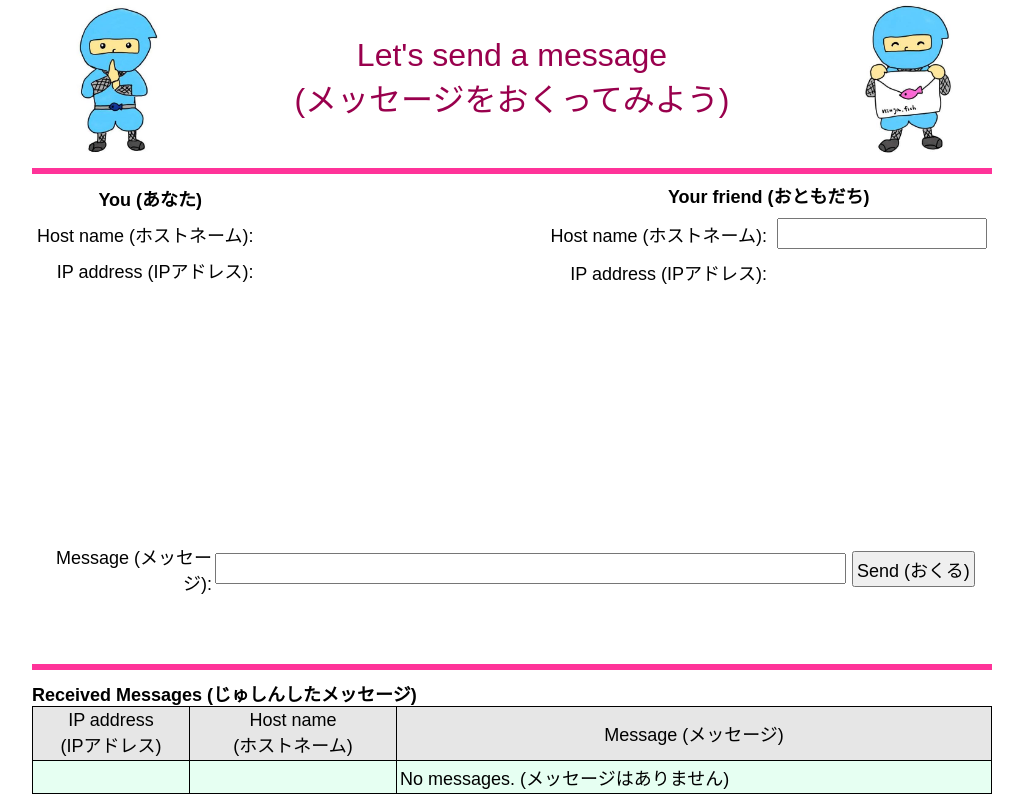
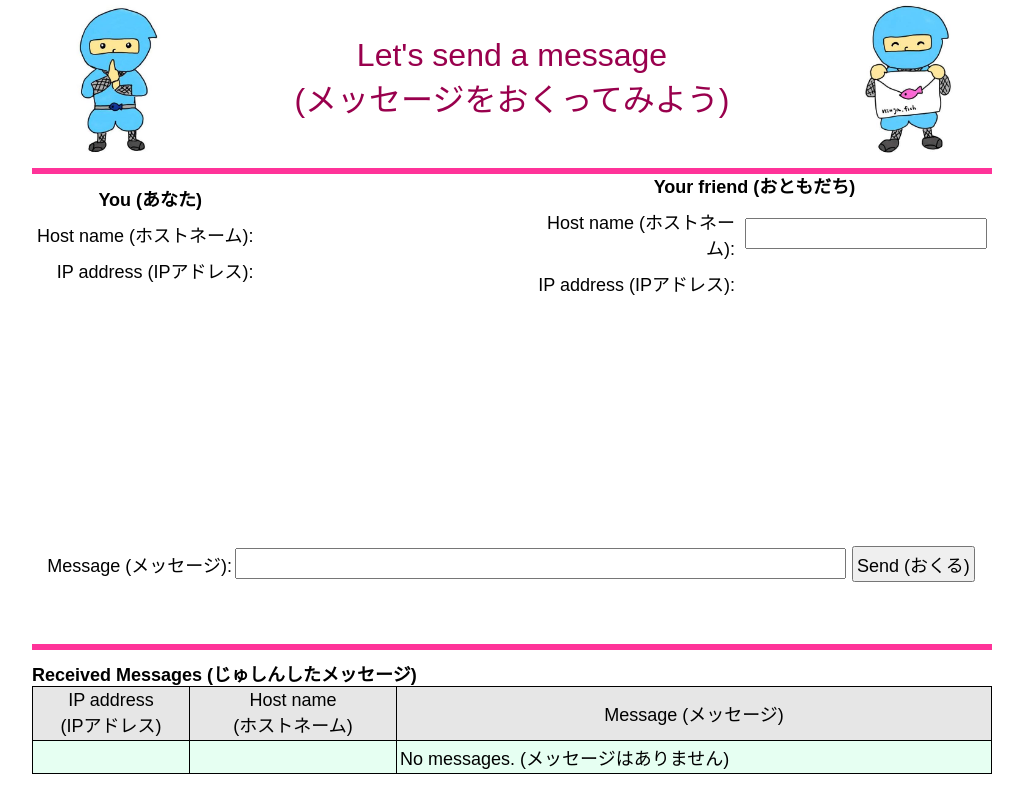
Before and after one commit to SIJP-ORG/internet-class, a Flask app: template message/messageapp/templates/main.html in a window 1280 px wide. Shown: the whole page, without its empty margins (128-1151 px from the left). Run offline with Flask 2, Linux system fonts and the light colour scheme; the template is opened without the code that fills it, so the values that code supplies are empty.

Commit message:
clean up style

```diff
--- a/message/messageapp/static/style.css
+++ b/message/messageapp/static/style.css
@@ -33,35 +33,10 @@ th, td {
 }
 
 .blink {
-    animation: blinker 1.5s linear infinite;
+    animation: blinker 2s linear infinite;
 }
-
 @keyframes blinker {
-    50% { opacity: 0; }
-}
-
-.left {
-    float: left;
-}
-
-.right {
-    float: right;
-}
-
-th.send-header {
-    text-align: center;
-}
-
-td.send-label {
-    text-align: right;
-}
-
-td.send-value {
-    text-align: left;
-}
-
-#destination2 {
-    width: 200px;
+    50% { opacity: 0.2; }
 }
 
 .hidden {
@@ -76,52 +51,58 @@ td.send-value {
     grid-gap: 10px;
     align-items: center;
 }
-
 .title-img {
     max-width: 100%;
     max-height: 100%;
 }
-
 .title-string {
     color: #99004d;
-    margin: 10px;
     font-size: xx-large;
     text-align: center;
 }
 
 .send-container {
     display: grid;
-    grid-template-columns: 5fr 5fr;
-    grid-template-rows: 100px 240px 50px 50px;
+    grid-template-columns: 1fr 1fr;
+    grid-template-rows: 100px 240px 40px 40px;
     grid-gap: 10px;
     align-items: center;
 }
-
 .send-child:nth-child(1) {
     grid-column:1/2;
     grid-row:1/2;
     margin-right: auto;
 }
-
 .send-child:nth-child(2) {
     grid-column:2/3;
     grid-row:1/2;
     margin-left: auto;
 }
-
 .send-child:nth-child(3) {
     grid-column:1/3;
     grid-row:2/3;
 }
-
 .send-child:nth-child(4) {
     grid-column:1/3;
     grid-row:3/4;
 }
-
 .send-child:nth-child(5) {
     grid-column:1/3;
     grid-row:4/5;
+}
+
+.machine-header {
+    text-align: center;
+}
+.machine-label {
+    text-align: right;
+}
+.machine-value {
+    text-align: left;
+}
+
+#destination2 {
+    width: 200px;
 }
 
 .send-image {
@@ -132,58 +113,48 @@ td.send-value {
 
 .message-container {
     display: grid;
-    grid-template-columns: 180px 1fr 10px 140px;
+    grid-template-columns: 200px 1fr 10px 140px;
     grid-gap: 3px;
     align-items: center;
+}
+#message-label {
+    text-align: right;
+}
+#message-input {
+    width: 100%;
 }
 
 .error-message {
     color: red;
-    margin-right: 20px;
 }
 
-#message-label {
-    text-align: right;
+.received-title {
+    font-weight: bold;
 }
 
-#message-input {
+.msgtab {
     width: 100%;
 }
-
-table.msgtab {
-    width: 100%;
+.msghdr {
+    background-color: #e6e6e6;
 }
-
 .msgcell {
     border: 1px solid black;
     padding: 3px;
 }
-
 th.msgcell {
     text-align: center;
     font-weight: normal;
 }
-
 .msgip {
     width: 150px;
 }
-
 .msghost {
     width: 200px;
 }
-
-.msghdr {
-    background-color: #e6e6e6;
-}
-
 .msgrow:nth-child(even) {
     background-color: #e6fff2;
 }
-
 .msgrow:nth-child(odd) {
     background-color: #ffffe6;
 }
-
-.message-title {
-    font-weight: bold;
-}
--- a/message/messageapp/templates/main.html
+++ b/message/messageapp/templates/main.html
@@ -18,28 +18,27 @@
 
       function refreshMessageBlock()
       {
-         $('#message-block').load("table");
+         $('#received-table').load("table");
       }
 
       function swapResultBlocks()
       {
+        var status_block = document.getElementById("status-block");
+        if (status_block != null) {
+          status_block.style.display = "none";
+        }
+
         var next_block = document.getElementById("next-block");
         if (next_block != null) {
           next_block.style.display = "inline-block";
         }
-
-        var status_block = document.getElementById("status-block");
-        if (status_block != null) {
-          status_block.style.display = "none";
-        }
       }
 
-      function destination2OnChange()
+      function targetInput2OnChange()
       {
-        document.getElementById("destination-input").value =
-         document.getElementById("destination2").value;
+        document.getElementById("target-input").value =
+          document.getElementById("target-input-2").value;
       }
-
   // ]]></script>
   </head>
 
@@ -60,32 +59,32 @@
 
     <div class="send-container">
       <div class="send-child">
-        <table class="hostinfo">
+        <table>
           <tr>
-            <th colspan="2" class="send-header">You (あなた)</th>
+            <th colspan="2" class="machine-header">You (あなた)</th>
           </tr>
           <tr>
-            <td class="send-label">Host name (ホストネーム):</td>
-            <td class="send-value">{{ param.source_hostname }}</td>
+            <td class="machine-label">Host name (ホストネーム):</td>
+            <td class="machine-value">{{ param.source_hostname }}</td>
           </tr>
           <tr>
-            <td class="send-label">IP address (IPアドレス):</td>
-            <td class="send-value">{{ param.source_ipaddress }}</td>
+            <td class="machine-label">IP address (IPアドレス):</td>
+            <td class="machine-value">{{ param.source_ipaddress }}</td>
           </tr>
         </table>
       </div>
       <div class="send-child">
-        <table class="hostinfo">
+        <table>
           <tr>
-            <th colspan="2" class="send-header">Your friend (おともだち)</th>
+            <th colspan="2" class="machine-header">Your friend (おともだち)</th>
           </tr>
           <tr>
-            <td class="send-label">Host name (ホストネーム):</td>
-            <td class="send-value"><input id="destination2" onchange="destination2OnChange()" value="{{ param.target_hostname }}" {{ param.input_disabled }}></td>
+            <td class="machine-label">Host name (ホストネーム):</td>
+            <td class="machine-value"><input id="target-input-2" onchange="targetInput2OnChange()" value="{{ param.target_hostname }}" {{ param.input_disabled }}></td>
           </tr>
           <tr>
-            <td class="send-label">IP address (IPアドレス):</td>
-            <td class="send-value">{{ param.target_ipaddress }}</td>
+            <td class="machine-label">IP address (IPアドレス):</td>
+            <td class="machine-value">{{ param.target_ipaddress }}</td>
           </tr>
         </table>
       </div>
@@ -97,7 +96,7 @@
           <div class="message-container">
             <div id="message-label">Message (メッセージ):</div>
             <div><input type="text" name="message_body" id="message-input" value="{{ param.message_body }}" {{ param.input_disabled }}></div>
-            <div><input type="text" name="target_hostname" id="destination-input" class="hidden"></div>
+            <div><input type="text" name="target_hostname" id="target-input" class="hidden"></div>
             <div><input type="submit" id="message-submit" value="Send (おくる)" {{ param.input_disabled }}></div>
           </div>
         </form>
@@ -133,8 +132,8 @@
 
     <hr>
 
-    <div class="message-title">Received Messages (じゅしんしたメッセージ)</div>
-    <div id="message-block"></div>
+    <div class="received-title">Received Messages (じゅしんしたメッセージ)</div>
+    <div id="received-table"></div>
 
   </body>
 </html>
```
Lines whose indentation alone changed are shown as unchanged.
